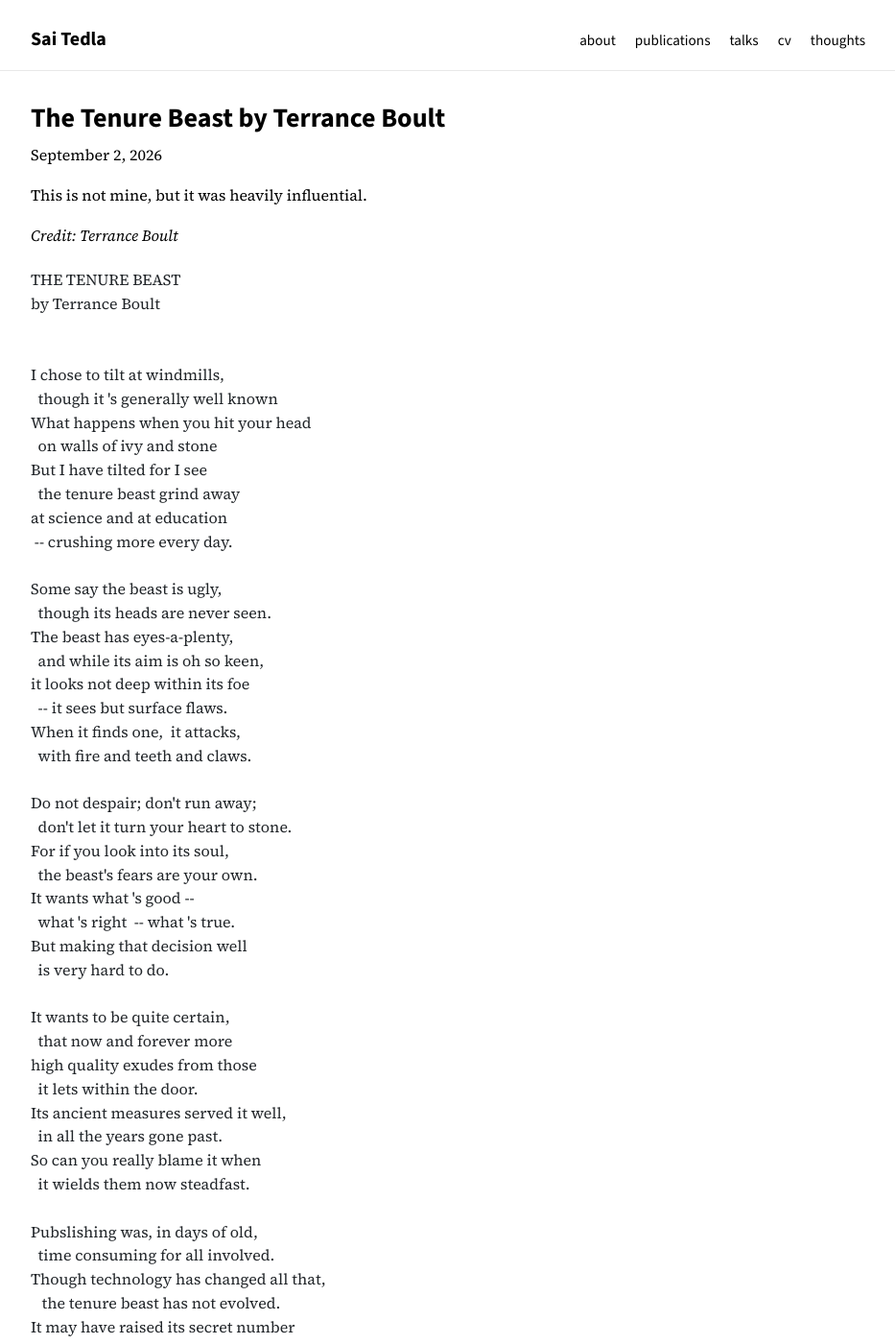
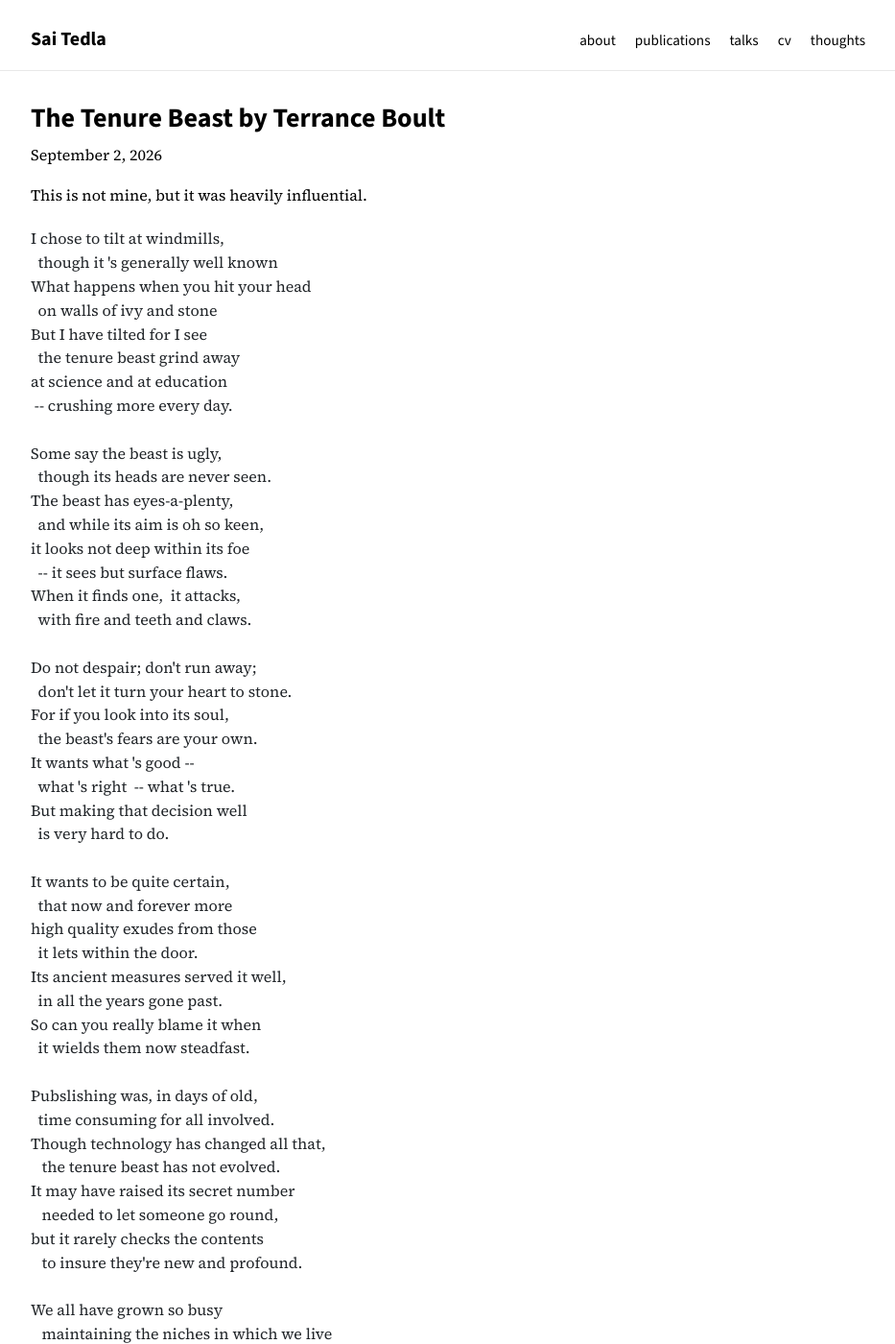
Before and after one commit to tedlasai/tedlasai.github.io, a Jekyll site: the page built from _posts/2026-09-02-thought-the-tenure-beast.markdown, in a window 1280 px wide and 1400 px high. Shown: the whole window at 96% size, without its empty margins (173-1106 px from the left). Built offline with Jekyll 4.4.1, drawn with Linux system fonts in a browser that asks for light colours; nearby versions of some CDN libraries; a style sheet for code colours, icons or effects is not loaded; some of the changed text lies outside the part shown.

Commit message:
Remove redundant Tenure Beast credit and poem header.
Co-authored-by: Cursor <cursoragent@cursor.com>

```diff
--- a/_posts/2026-09-02-thought-the-tenure-beast.markdown
+++ b/_posts/2026-09-02-thought-the-tenure-beast.markdown
@@ -9,13 +9,7 @@ nav: false
 
 This is not mine, but it was heavily influential.
 
-*Credit: Terrance Boult*
-
-<pre class="thought-poem">THE TENURE BEAST
-by Terrance Boult
-
-
-I chose to tilt at windmills,
+<pre class="thought-poem">I chose to tilt at windmills,
   though it 's generally well known
 What happens when you hit your head
   on walls of ivy and stone
```
